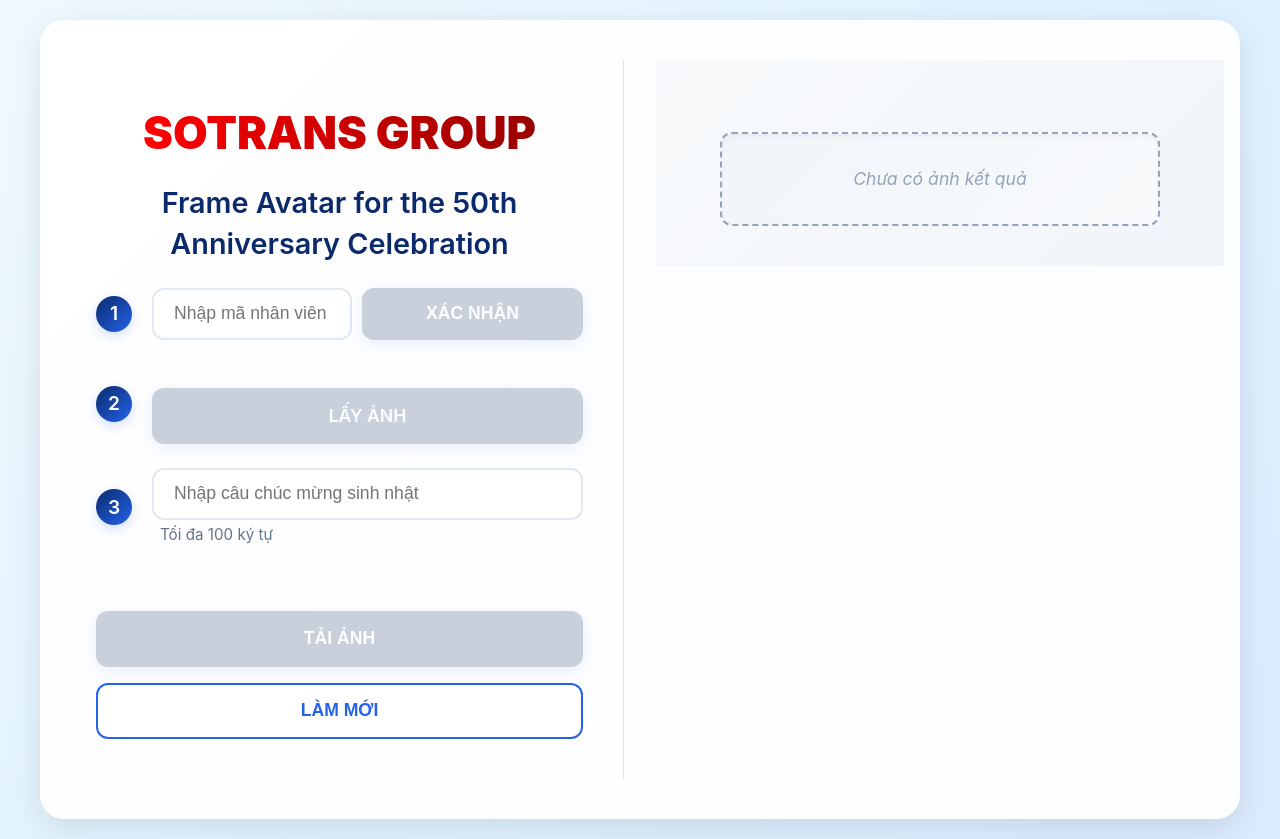
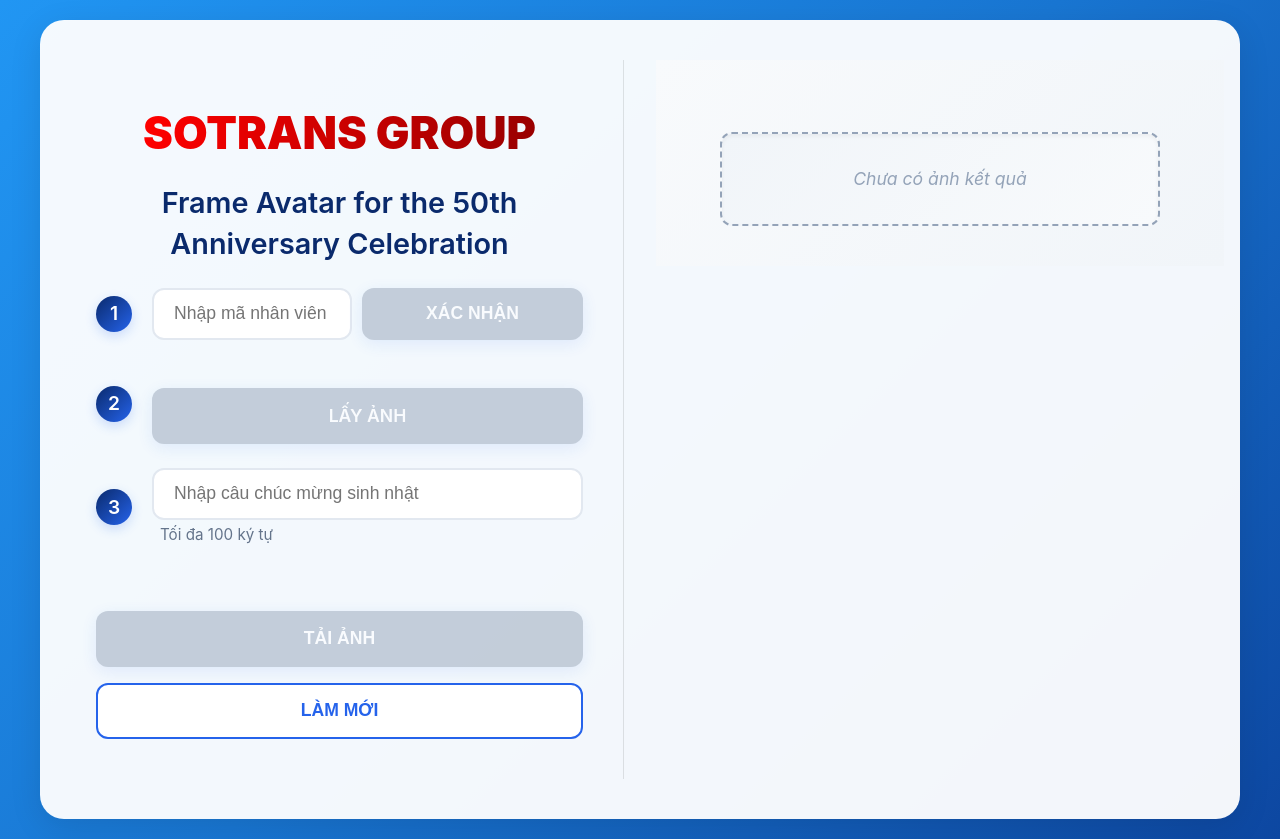
Before and after one commit to longle23/STG-Frame-Avatar, a React (Vite) app: page / in a window 1280 px wide. Built offline with nearby package versions, Linux system fonts and the light colour scheme.

Commit message:
Update background color

```diff
--- a/src/App.css
+++ b/src/App.css
@@ -34,7 +34,7 @@
   justify-content: center;
   align-items: center;
   padding: 20px;
-  background: linear-gradient(135deg, #f0f9ff 0%, #e0f2fe 50%, #dbeafe 100%);
+  background: linear-gradient(135deg, #2196f3 0%, #1976d2 50%, #0d47a1 100%);
 }
 
 /* Container chính */
```
